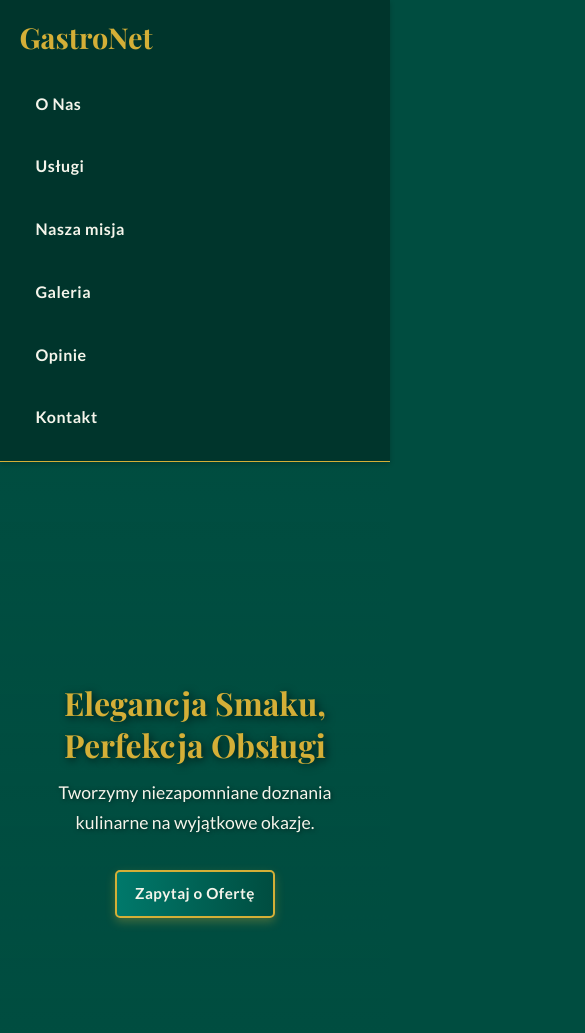
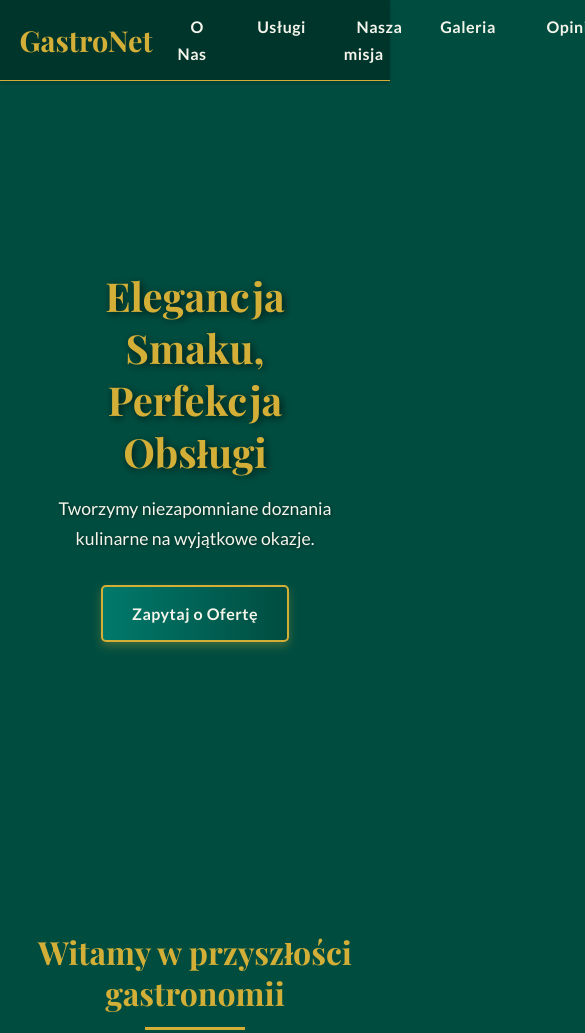
Before and after one commit to kvpe/gastronet.github.io, a plain HTML site: page index.html in a window 390 px wide. Shown: the top 1033 px of the page, 585 px wide, since content can reach past the window. Drawn offline with nearby package versions, Linux system fonts and the light colour scheme.

Commit message:
fix for mobiles again

```diff
--- a/css/style.css
+++ b/css/style.css
@@ -572,75 +572,3 @@ footer a {
 footer a:hover, footer a:focus {
     color: var(--gold);
 }
-
-
-/* --- Media Queries (responsywno\u015b\u0107) --- */
-@media (max-width: 992px) { /* Tablety i mniejsze */
-    .contact-wrapper {
-        flex-direction: column;
-    }
-    .contact-form, .contact-details {
-        flex: none; /* Reset flex dla uk\u0142adu kolumnowego */
-        width: 100%;
-    }
-}
-
-/* --- Poprawki dla urządzeń mobilnych --- */
-@media (max-width: 768px) {
-    /* Menu w kolumnie */
-    header .container {
-        flex-direction: column;
-        align-items: flex-start;
-    }
-
-    header nav ul {
-        flex-direction: column;
-        width: 100%;
-        margin-top: 10px;
-    }
-
-    header nav ul li {
-        margin: 5px 0;
-    }
-
-    header nav ul li a {
-        display: block;
-        width: 100%;
-        padding: 0.8em 1em;
-    }
-
-    /* Siatka usług - 1 kolumna */
-    .service-grid {
-        grid-template-columns: 1fr;
-    }
-
-    /* Formularz kontaktowy i dane w kolumnie */
-    .contact-wrapper {
-        flex-direction: column;
-    }
-
-    /* Galeria - większe marginesy na urządzeniach mobilnych */
-    .gallery-grid {
-        grid-template-columns: 1fr;
-    }
-}
-
-/* Poprawka dla bardzo małych ekranów */
-@media (max-width: 480px) {
-    h1 {
-        font-size: 2rem;
-    }
-
-    h2 {
-        font-size: 1.6rem;
-    }
-
-    .btn {
-        font-size: 0.95rem;
-        padding: 0.6em 1.2em;
-    }
-
-    .gallery-grid img, .gallery-grid .placeholder-image {
-        aspect-ratio: 1/1; /* kwadratowe obrazy na bardzo małych ekranach */
-    }
-}
```
